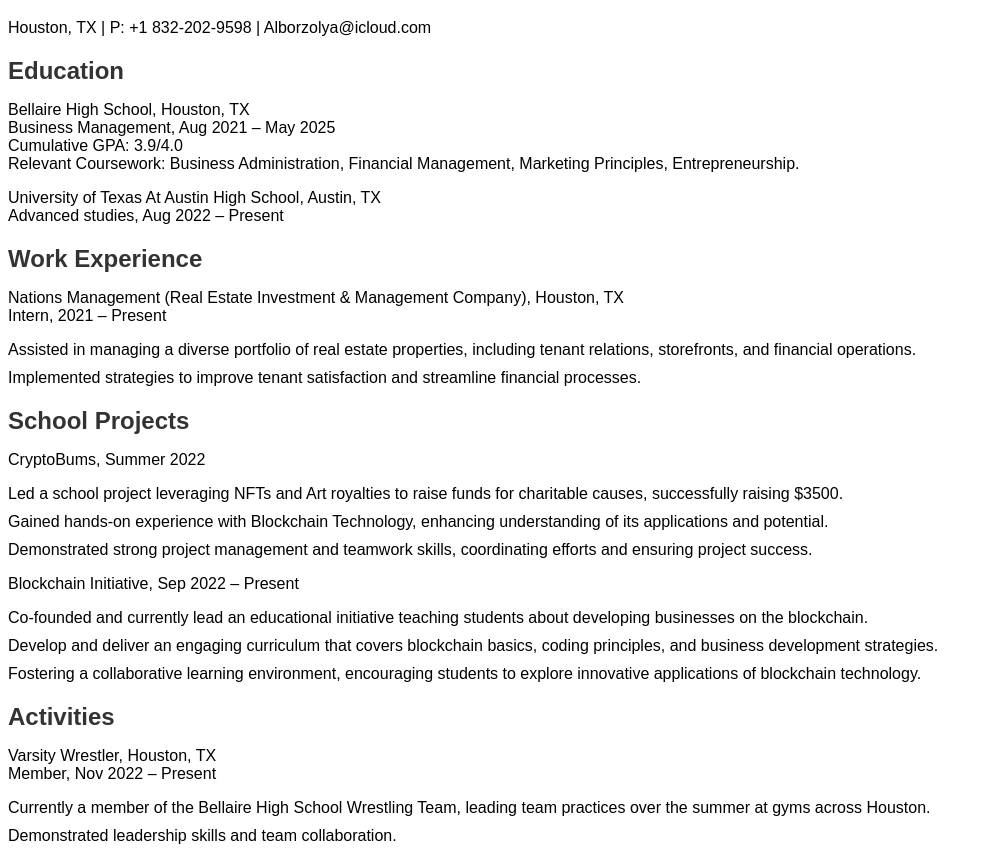
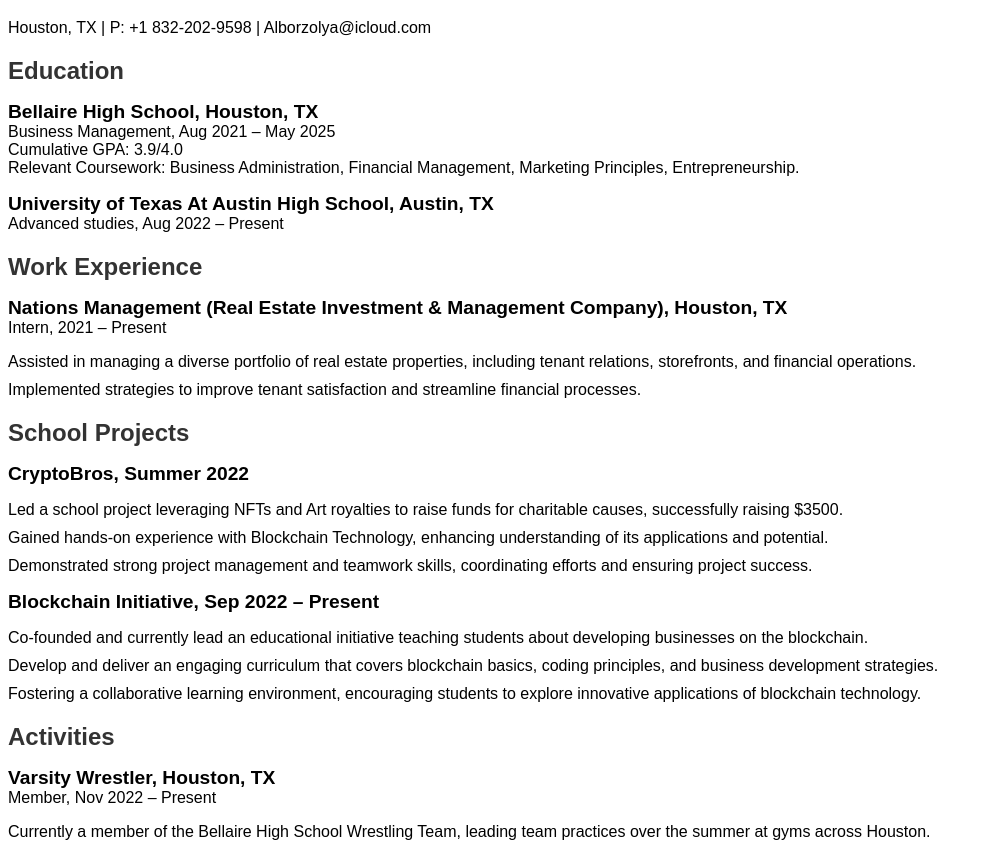
Before and after one commit to alborzolya/alborzolya.github.io, a plain HTML site: page index.html in a window 1280 px wide. Shown: the part 61-909 px from the top of the page, without its empty margins (0-992 px from the left). Drawn offline with Linux system fonts and the light colour scheme.

Commit message:
Update index.html

```diff
--- a/index.html
+++ b/index.html
@@ -19,6 +19,10 @@
         .section ul li {
             margin-bottom: 10px;
         }
+        .bold {
+            font-size: 1.2em;
+            font-weight: bold;
+        }
     </style>
 </head>
 <body>
@@ -28,16 +32,16 @@
     </div>
     <div class="section">
         <h2>Education</h2>
-        <p>Bellaire High School, Houston, TX<br/>
+        <p><span class="bold">Bellaire High School, Houston, TX</span><br/>
         Business Management, Aug 2021 &ndash; May 2025<br/>
         Cumulative GPA: 3.9/4.0<br/>
         Relevant Coursework: Business Administration, Financial Management, Marketing Principles, Entrepreneurship.</p>
-        <p>University of Texas At Austin High School, Austin, TX<br/>
+        <p><span class="bold">University of Texas At Austin High School, Austin, TX</span><br/>
         Advanced studies, Aug 2022 &ndash; Present</p>
     </div>
     <div class="section">
         <h2>Work Experience</h2>
-        <p>Nations Management (Real Estate Investment & Management Company), Houston, TX<br/>
+        <p><span class="bold">Nations Management (Real Estate Investment & Management Company), Houston, TX</span><br/>
         Intern, 2021 &ndash; Present</p>
         <ul>
             <li>Assisted in managing a diverse portfolio of real estate properties, including tenant relations, storefronts, and financial operations.</li>
@@ -46,13 +50,13 @@
     </div>
     <div class="section">
         <h2>School Projects</h2>
-        <p>CryptoBums, Summer 2022</p>
+        <p><span class="bold">CryptoBros, Summer 2022</span></p>
         <ul>
             <li>Led a school project leveraging NFTs and Art royalties to raise funds for charitable causes, successfully raising $3500.</li>
             <li>Gained hands-on experience with Blockchain Technology, enhancing understanding of its applications and potential.</li>
             <li>Demonstrated strong project management and teamwork skills, coordinating efforts and ensuring project success.</li>
         </ul>
-        <p>Blockchain Initiative, Sep 2022 &ndash; Present</p>
+        <p><span class="bold">Blockchain Initiative, Sep 2022 &ndash; Present</span></p>
         <ul>
             <li>Co-founded and currently lead an educational initiative teaching students about developing businesses on the blockchain.</li>
             <li>Develop and deliver an engaging curriculum that covers blockchain basics, coding principles, and business development strategies.</li>
@@ -61,13 +65,13 @@
     </div>
     <div class="section">
         <h2>Activities</h2>
-        <p>Varsity Wrestler, Houston, TX<br/>
+        <p><span class="bold">Varsity Wrestler, Houston, TX</span><br/>
         Member, Nov 2022 &ndash; Present</p>
         <ul>
             <li>Currently a member of the Bellaire High School Wrestling Team, leading team practices over the summer at gyms across Houston.</li>
             <li>Demonstrated leadership skills and team collaboration.</li>
         </ul>
-        <p>Inspire Jiu Jitsu, Houston, TX<br/>
+        <p><span class="bold">Inspire Jiu Jitsu, Houston, TX</span><br/>
         Member, May 2023 &ndash; Present</p>
         <ul>
             <li>Actively participating in the Inspire Jiu Jitsu Club, honing my martial art skills and promoting physical fitness and discipline among peers.</li>
```
